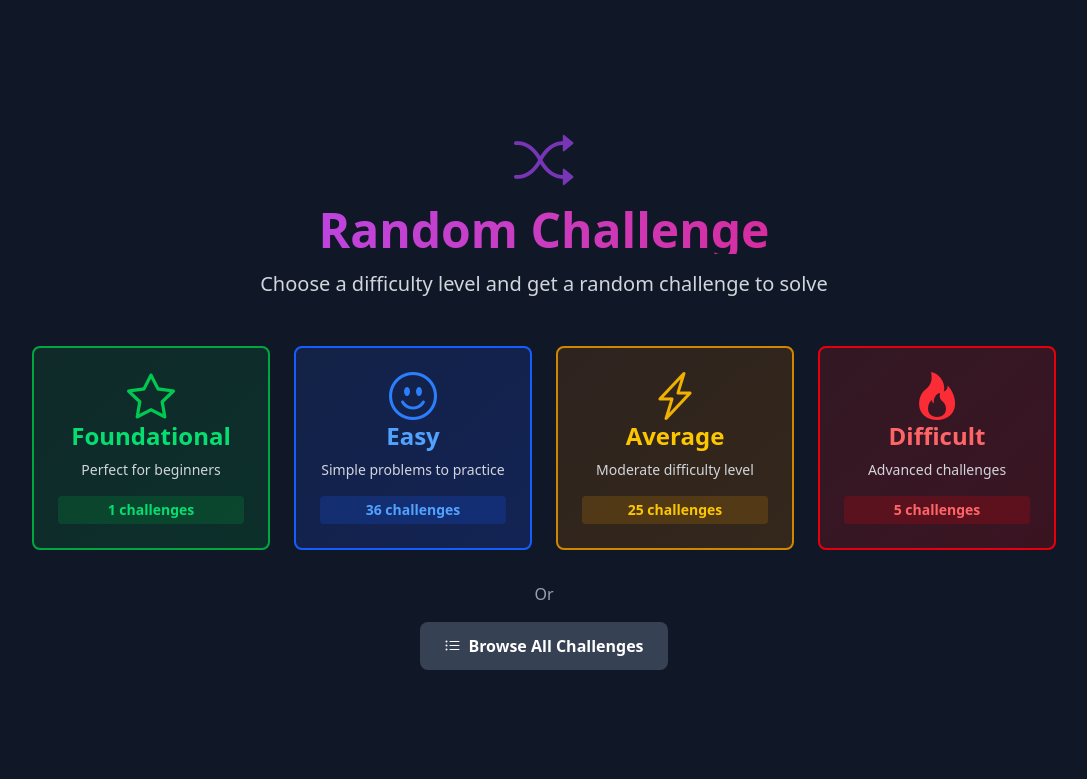
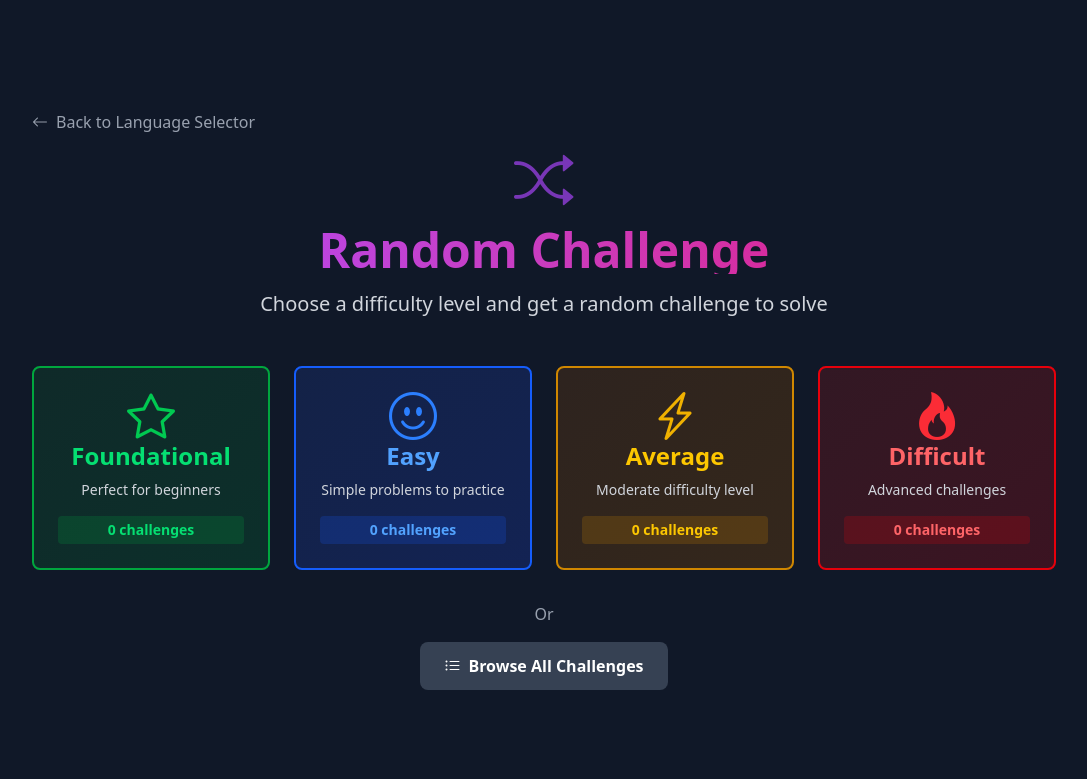
Before and after one commit to MACantara/CodeClash, a Flask app: page /difficulty-selector in a window 1280 px wide. Shown: the part 69-848 px from the top of the page, without its empty margins (96-1183 px from the left). Run offline with Flask 3, Linux system fonts and the light colour scheme.

Commit message:
Add back button to difficulty selector and update challenge fetching logic with language parameter

```diff
--- a/templates/difficulty_selector.html
+++ b/templates/difficulty_selector.html
@@ -5,6 +5,14 @@
 {% block content %}
 <div class="min-h-screen flex items-center justify-center px-2 sm:px-4 py-8">
     <div class="max-w-5xl w-full">
+        <!-- Back Button -->
+        <div class="mb-4">
+            <a href="/language-selector" class="inline-flex items-center gap-2 text-gray-400 hover:text-white transition">
+                <i class="bi bi-arrow-left"></i>
+                <span>Back to Language Selector</span>
+            </a>
+        </div>
+
         <!-- Header -->
         <div class="text-center mb-8 sm:mb-12">
             <div class="flex justify-center mb-4">
@@ -14,7 +22,7 @@
                 Random Challenge
             </h1>
             <p class="text-base sm:text-xl text-gray-300 px-4">
-                Choose a difficulty level and get a random challenge to solve
+                Choose a difficulty level and get a random <span id="language-name">challenge</span> to solve
             </p>
         </div>
 
@@ -98,11 +106,19 @@
 
 {% block scripts %}
 <script>
+// Get language from URL parameter
+const urlParams = new URLSearchParams(window.location.search);
+const selectedLanguage = urlParams.get('language') || 'python';
+
 // Load challenge counts by difficulty
 async function loadChallengeCounts() {
     try {
-        const response = await fetch('/api/challenges/data');
-        const challenges = await response.json();
+        const response = await fetch(`/api/challenges/by-difficulty?language=${selectedLanguage}`);
+        const data = await response.json();
+
+        // Update language name in header
+        const languageName = selectedLanguage.charAt(0).toUpperCase() + selectedLanguage.slice(1);
+        document.getElementById('language-name').textContent = languageName;
 
         // Count challenges by difficulty
         const counts = {
@@ -112,7 +128,7 @@ async function loadChallengeCounts() {
             difficult: 0
         };
 
-        challenges.forEach(challenge => {
+        data.challenges.forEach(challenge => {
             const difficulty = challenge.difficulty.toLowerCase();
             if (counts.hasOwnProperty(difficulty)) {
                 counts[difficulty]++;
@@ -140,7 +156,7 @@ async function selectRandomChallenge(difficulty) {
     document.getElementById('loading').classList.remove('hidden');
 
     try {
-        const response = await fetch(`/random-challenge/${difficulty}`);
+        const response = await fetch(`/api/random-challenge/${selectedLanguage}/${difficulty}`);
         const data = await response.json();
 
         if (data.error) {
```
